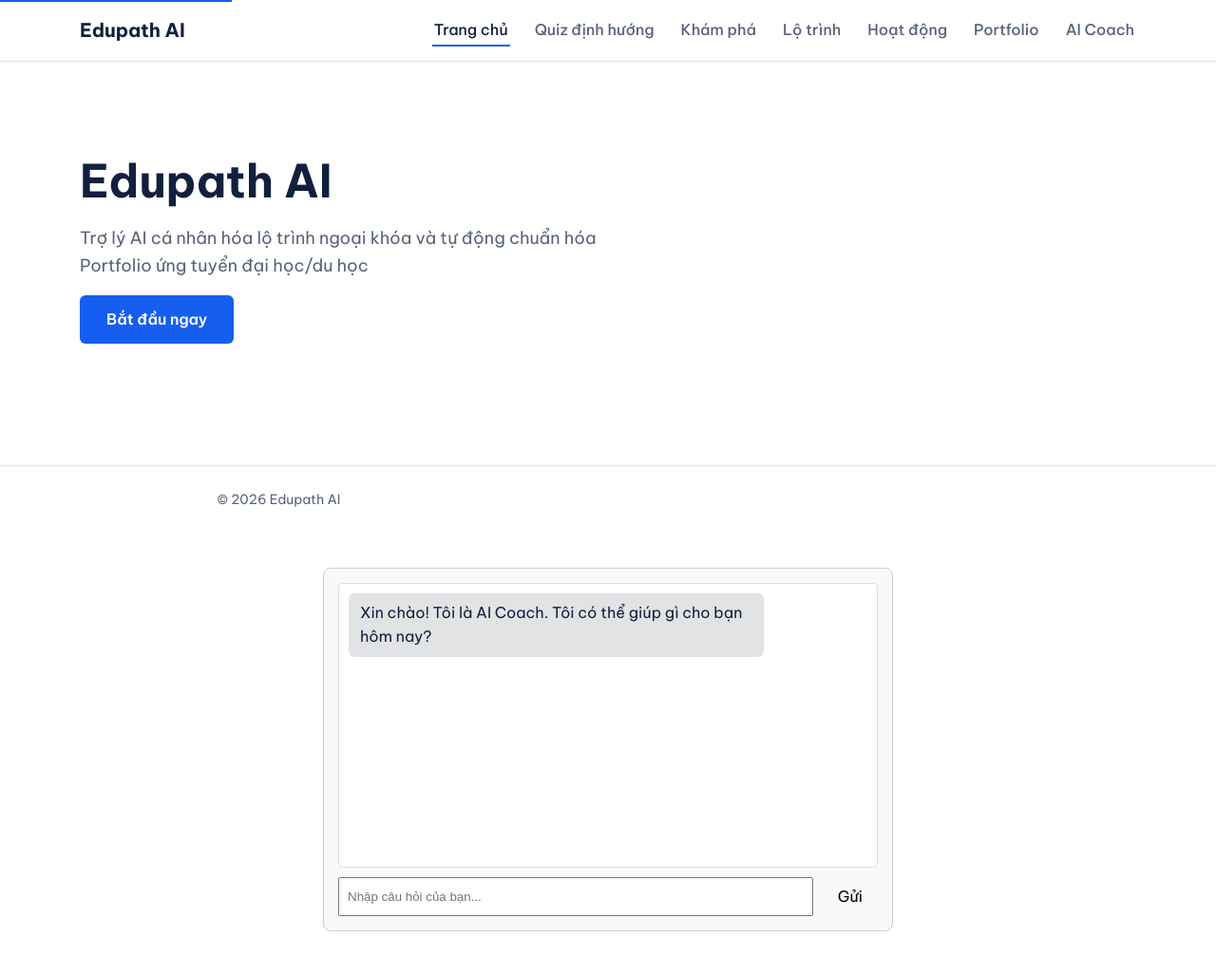
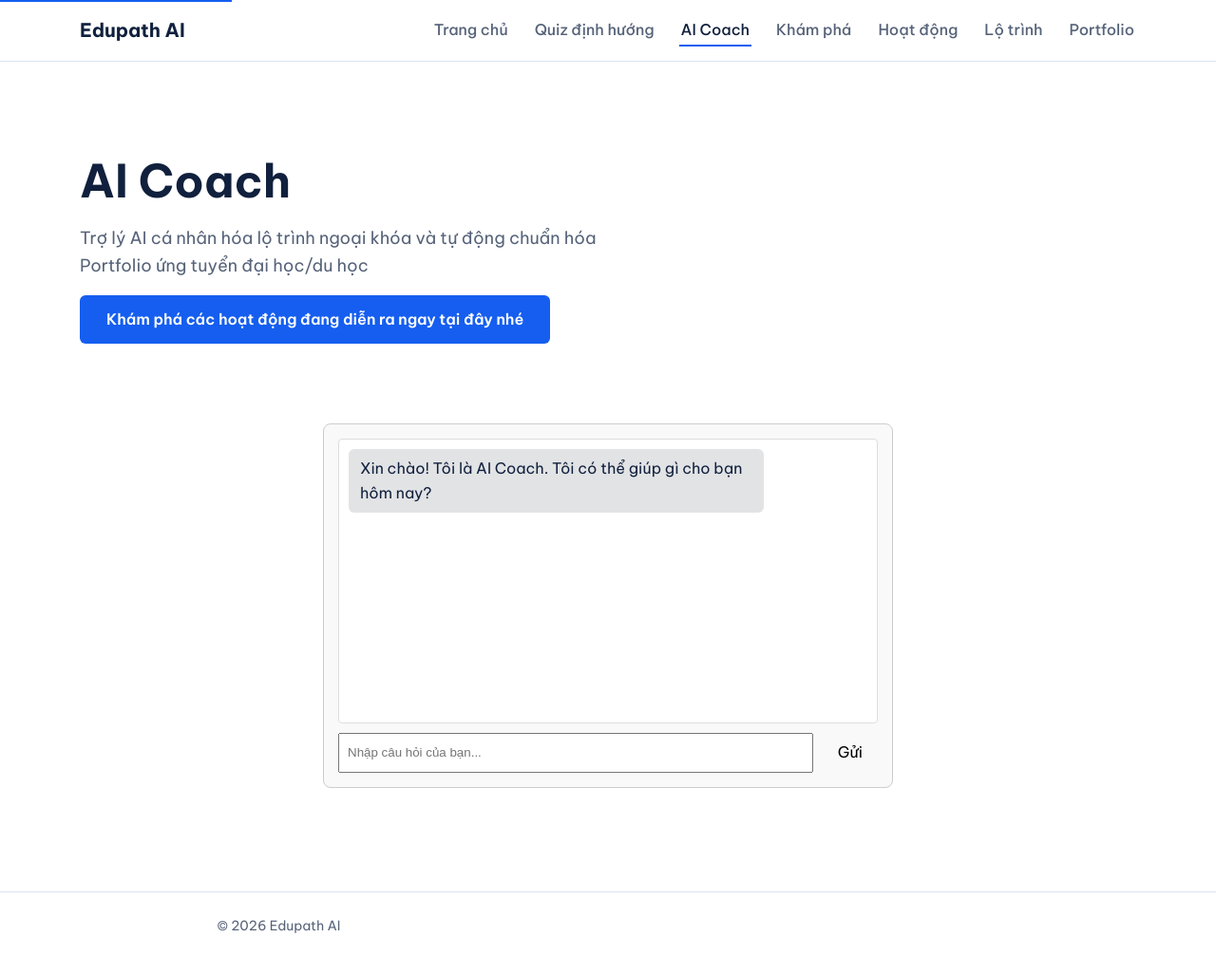
Before and after one commit to chinsiu1412/chinsiu1412.github.io, a plain HTML site: page coach.html in a window 1280 px wide. Shown: the whole page at 95% size. Drawn offline with Linux system fonts and the light colour scheme.

Commit message:
chinh sua footer

```diff
--- a/coach.html
+++ b/coach.html
@@ -77,13 +77,13 @@
 
             <nav id="main-nav" class="main-nav">
                 <ul>
-                    <li><a href="index.html" class="active">Trang chủ</a></li>
+                   <li><a href="index.html">Trang chủ</a></li>
                     <li><a href="quiz.html">Quiz định hướng</a></li>
+                    <li><a href="coach.html" class="active">AI Coach</a></li>
                     <li><a href="discovery.html">Khám phá</a></li>
+                    <li><a href="activities.html">Hoạt động</a></li>
                     <li><a href="route.html">Lộ trình</a></li>
-                    <li><a href="activities.html">Hoạt động</a></li>
                     <li><a href="portfolio.html">Portfolio</a></li>
-                    <li><a href="coach.html">AI Coach</a></li>
                 </ul>
             </nav>
         </div>
@@ -92,18 +92,12 @@
     <main id="main-content">
         <section class="hero">
             <div class="hero-content">
-                <h1>Edupath AI</h1>
+                <h1>AI Coach</h1>
                 <p>Trợ lý AI cá nhân hóa lộ trình ngoại khóa và tự động chuẩn hóa Portfolio ứng tuyển đại học/du học</p>
-                <a href="quiz.html" class="btn btn-primary">Bắt đầu ngay</a>
+                <a href="discovery.html" class="btn btn-primary">Khám phá các hoạt động đang diễn ra ngay tại đây nhé</a>
             </div>
         </section>
     </main>
-
-    <footer class="site-footer">
-        <p>© 2026 Edupath AI</p>
-    </footer>
-
-    <script src="script.js"></script>
 
   <!-- Khung Chat AI Coach -->
   <div class="chat-container">
@@ -174,5 +168,11 @@
   }
 </script>
 
+<footer class="site-footer">
+        <p>© 2026 Edupath AI</p>
+    </footer>
+
+    <script src="script.js"></script>
+
     </body>
         </html>
```
